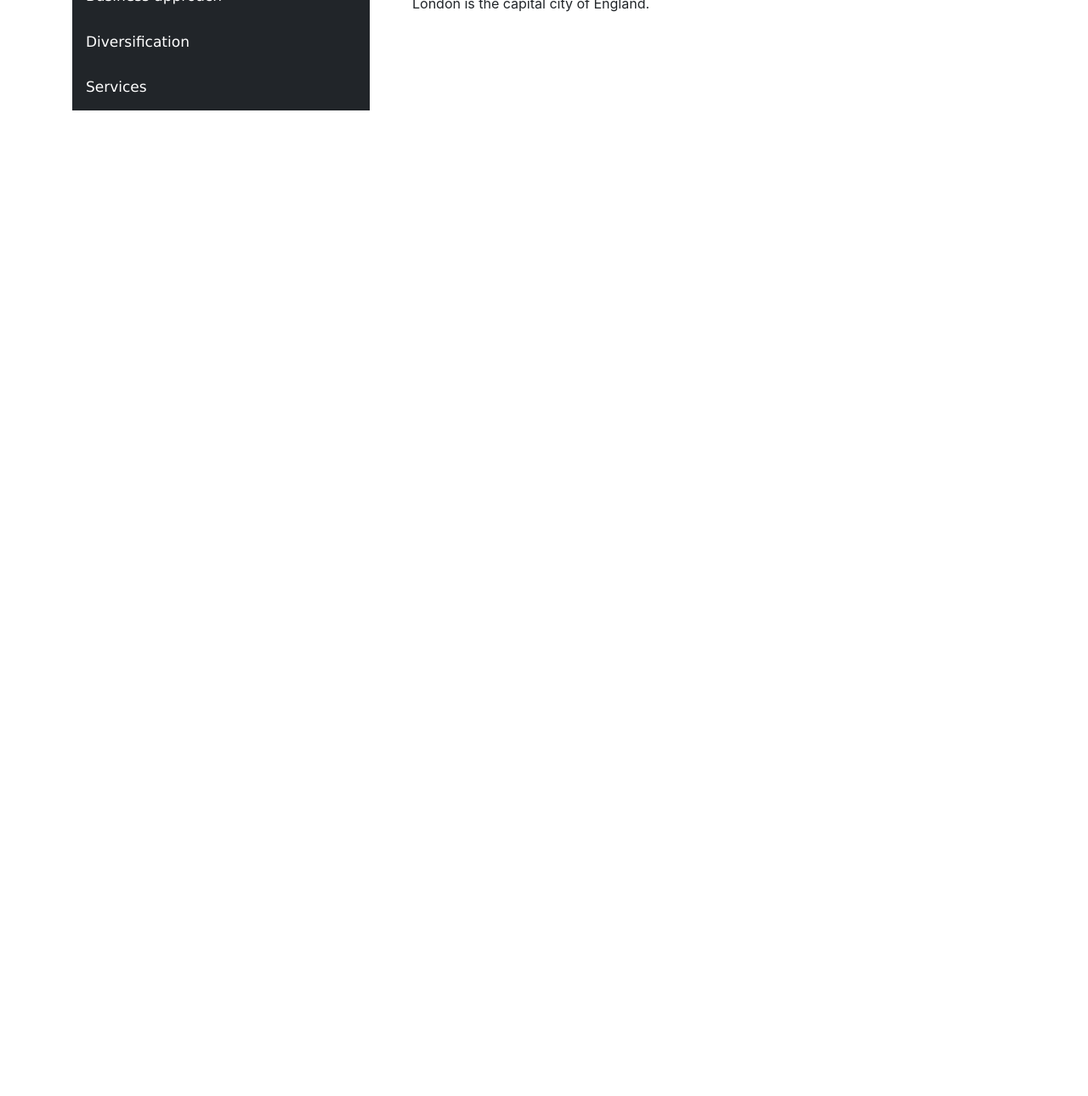
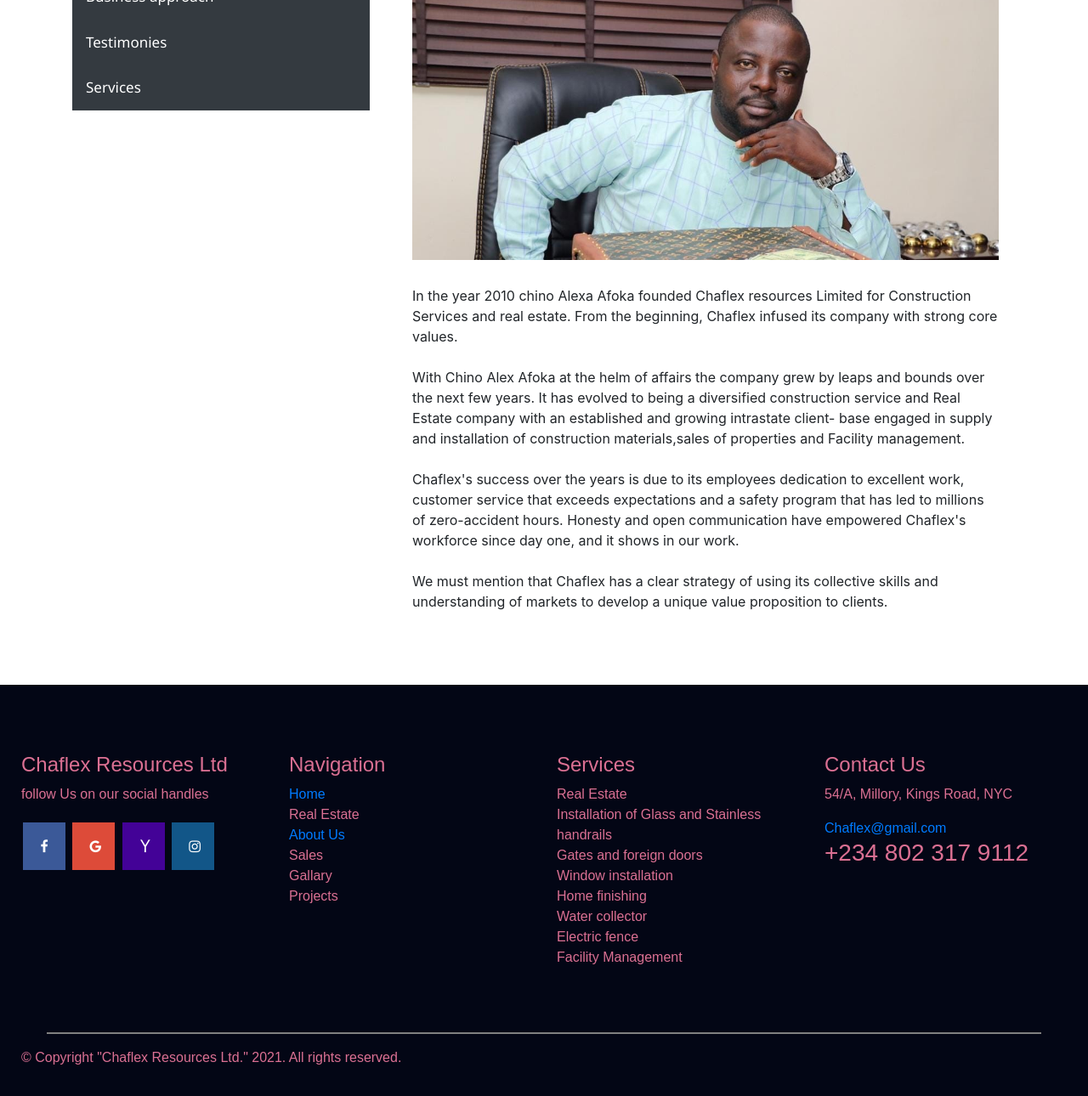
Before and after one commit to jideobi/Chaflex, a plain HTML site: page About.html in a window 1280 px wide. Shown: the part 196-1486 px from the top of the page at 85% size. Before the commit the page ends 800 px from the top, so only its background shows below. Drawn offline with nearby package versions, Linux system fonts and the light colour scheme.

Commit message:
9th sept 2021

```diff
--- a/About.html
+++ b/About.html
@@ -7,6 +7,8 @@
     <meta name="viewport" content="width=device-width, initial-scale=1">
     <link rel="stylesheet" href="https://maxcdn.bootstrapcdn.com/bootstrap/4.5.2/css/bootstrap.min.css">
     <link rel="stylesheet" href="css/about.css">
+    <link rel="stylesheet" href="css/style.css">
+    <link rel="stylesheet" href="https://cdnjs.cloudflare.com/ajax/libs/font-awesome/4.7.0/css/font-awesome.min.css">
     <script src="https://ajax.googleapis.com/ajax/libs/jquery/3.5.1/jquery.min.js"></script>
     <script src="https://cdnjs.cloudflare.com/ajax/libs/popper.js/1.16.0/umd/popper.min.js"></script>
     <script src="https://maxcdn.bootstrapcdn.com/bootstrap/4.5.2/js/bootstrap.min.js"></script>
@@ -40,39 +42,110 @@
             </ul>
         </div>
     </nav>
-    <div class="container" style="padding-top: 20px;">
+    <div class="container" style="padding-top: 20px; padding-bottom: 50px;">
         <div class="row">
             <div class="col-sm-4" style="float: left;">
-                <button class="tablink" onclick="openCity('London', this, '')" id="defaultOpen">Story behind Chaflex</button>
+                <button class="tablink" onclick="openCity('London', this, '')" id="defaultOpen">Story behind
+                    Chaflex</button>
                 <button class="tablink" onclick="openCity('Paris', this, '')">Business approach</button>
-                <button class="tablink" onclick="openCity('Tokyo', this, '')">Diversification</button>
+                <button class="tablink" onclick="openCity('Tokyo', this, '')">Testimonies</button>
                 <button class="tablink" onclick="openCity('Oslo', this, '')">Services</button>
             </div>
             <div class="col-sm-8">
                 <div id="London" class="tabcontent">
-                    <h1>London</h1>
-                    <p>London is the capital city of England.</p>
+                    <h4>Story Behind Chaflex</h4>
+                    <img src="image/fb2.jpg" width="100%" height="100%">
+                    <p>In the year 2010 chino Alexa Afoka founded Chaflex resources Limited for Construction Services
+                        and real estate. From the beginning, Chaflex infused its company with strong core
+                        values.<br><br>
+                        With Chino Alex Afoka at the helm of affairs the company grew by leaps and bounds over the next
+                        few years. It has evolved to being a diversified construction service and Real Estate company
+                        with an established and growing intrastate client- base engaged in supply and installation of
+                        construction materials,sales of properties and Facility management.<br><br>
+                        Chaflex's success over the years is due to its employees dedication to excellent work, customer
+                        service that exceeds expectations and a safety program that has led to millions of zero-accident
+                        hours. Honesty and open communication have empowered Chaflex's workforce since day one, and it
+                        shows in our work.<br><br>
+                        We must mention that Chaflex has a clear strategy of using its collective skills and
+                        understanding of markets to develop a unique value proposition to clients.
+                    </p>
                 </div>
 
                 <div id="Paris" class="tabcontent">
-                    <h1>Paris</h1>
-                    <p>Paris is the capital of France.</p>
+                    <h4>Business approach</h4>
+                    <img src="image/fb3.jpg" width="100%" height="70%">
+                    <p>Chaflex is supported by an integrated quality management system that underpins every aspect of
+                        its operations. Quality management is the cornerstone of Chaflex operational culture and
+                        business approach. We have over-arching measures to consistently monitor performance and aim to
+                        empower employees to hive its corporate values.<br><br>
+                        <b>Values</b><br>
+                        Wherever in the country it operates, Chaflex strives to live by its core values of people,
+                        excellence, transformation, customer-focus, innovation, integrity and Performance. <br><br>
+                        <b>Diversification</b><br>
+                        We are a Construction Services company with diversification in supply and installation of
+                        aluminium and stainless steel railings, aluminium Windows, glasswork;glass balcony, glass shade,
+                        foldable glass,rolling glass doors, all types of glass doors, carports and overhead tanks.
+
+                    </p>
                 </div>
 
                 <div id="Tokyo" class="tabcontent">
-                    <h1>Tokyo</h1>
-                    <p>Tokyo is the capital of Japan.</p>
+                    <h4>Testimonies</h4>
+                    <p>WORK IN PROGRESS.</p>
                 </div>
 
                 <div id="Oslo" class="tabcontent">
-                    <h1>Oslo</h1>
-                    <p>Oslo is the capital of Norway.</p>
+                    <h4>Services</h4>
+                    <p>WORK IN PROGRESS.</p>
                 </div>
             </div>
         </div>
     </div>
 
+    <div class="windowfooter">
+        <div class="row" style="padding-bottom: 60px;">
+            <div class="col-sm-3">
+                <h4>Chaflex Resources Ltd</h4>
+                <p>follow Us on our social handles</p>
+                <a href="#" class="fa fa-facebook"></a>
+                <a href="#" class="fa fa-google"></a>
+                <a href="#" class="fa fa-yahoo"></a>
+                <a href="#" class="fa fa-instagram"></a>
+            </div>
 
+            <div class="col-sm-3">
+                <h4>Navigation</h4>
+                <a href="index.html">Home</a><br>
+                <a>Real Estate</a><br>
+                <a href="About.html">About Us</a><br>
+                <a>Sales</a><br>
+                <a>Gallary</a><br>
+                <a>Projects</a><br>
+            </div>
+            <div class="col-sm-3"">
+            <h4>Services</h4>
+            <a>Real Estate</a><br>
+            <a>Installation of Glass and Stainless handrails</a><br>
+            <a>Gates and foreign doors</a><br>
+            <a>Window installation</a><br>
+            <a>Home finishing</a><br>
+            <a>Water collector</a><br>
+            <a>Electric fence</a><br>
+            <a>Facility Management</a>
+          </div>
+          <div class=" col-sm-3">
+                <h4>Contact Us</h4>
+                <P>54/A, Millory, Kings Road, NYC</P>
+                <a href="Chaflex@gmail.com">Chaflex@gmail.com</a>
+                <h3>+234 802 317 9112</h3>
+            </div>
+            <hr>
+        </div>
+        <hr style="border: 0.2px solid gray; width: 95%;">
+        </hr>
+        <div class="copyright">
+            &copy; Copyright "Chaflex Resources Ltd." 2021. All rights reserved.
+        </div>
 
 </body>
 <script>
--- a/css/about.css
+++ b/css/about.css
@@ -1,5 +1,5 @@
 .tablink {
-    background-color:#212529 ;
+    background-color:#343a40;
     float: left;
     color: white;
     border: none;
@@ -8,7 +8,7 @@
     padding: 14px 16px;
     font-size: 17px;
     width: 100%;
-    font-family:Verdana, Geneva, Tahoma, sans-serif;
+    font-family:'Segoe UI', Tahoma, Geneva, Verdana, sans-serif;
     text-align: left;
   }
 
@@ -24,3 +24,9 @@
     padding: 20px;
 
   }
+  .tabcontent img {
+      padding-bottom: 30px;
+  }
+  .tabcontent h4 {
+      padding-bottom: 20px;
+  }
```
Also changed, not shown: image/fb2.jpg (added), image/fb3.jpg (added).
